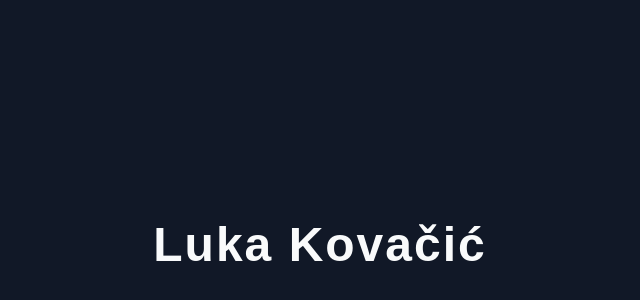
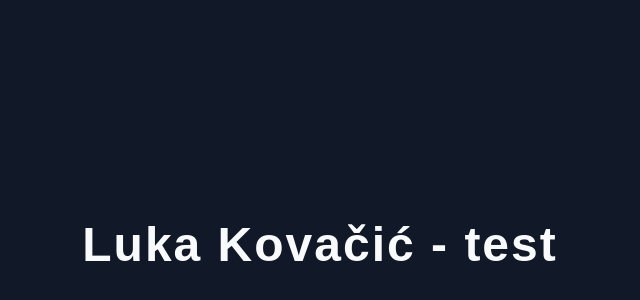
Before and after one commit to LuKovacic/LuKovacic.github.io, a plain HTML site: page index.html in a window 1280 px wide. Shown: the part 156-456 px from the top of the page, without its empty margins (320-960 px from the left). Drawn offline with Linux system fonts and the light colour scheme.

Commit message:
Update index.html

```diff
--- a/index.html
+++ b/index.html
@@ -21,6 +21,6 @@
     </style>
 </head>
 <body>
-    <h1>Luka Kovačić</h1>
+    <h1>Luka Kovačić - test</h1>
 </body>
 </html>
```
